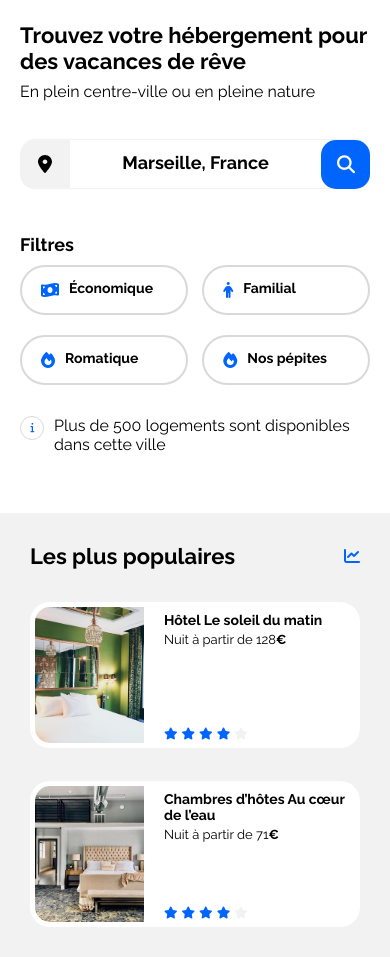
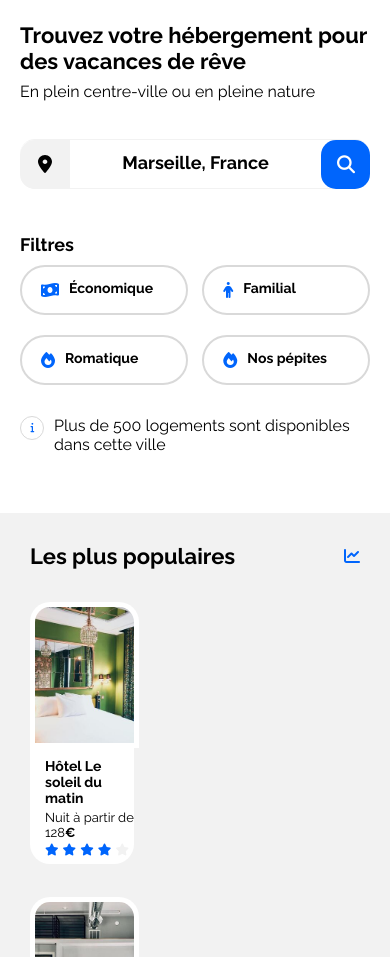
Before and after one commit to Recruiter2/booki, a plain HTML site: page index.html in a window 390 px wide. Shown: the part 123-1080 px from the top of the page. Drawn offline with Linux system fonts and the light colour scheme.

Commit message:
another section up +fix cosmetics

```diff
--- a/css/style.css
+++ b/css/style.css
@@ -585,6 +585,20 @@ article a img {
 /****** Media queries ***********/
 /* Medium devices (tablets, less/equal than 1024px) */
 @media (max-width: 1024px) {
+
+    .filtres {
+
+        display: flex ;
+        flex-direction: column;
+
+    }
+
+    .filtres h2 {
+        margin-top: 4%;
+        margin-bottom: 3%;
+        max-height: 50px;
+    }
+
     .hebergements-and-populaires {
         flex-direction: column;
     }
@@ -604,8 +618,14 @@ article a img {
         justify-content: space-between;
     }
 
-    .populaires-cards .card {
+    .populaires-cards a  {
         width: 30%;
+
+    }
+
+    .populaires-cards a .card {
+
+        flex-direction: column;
     }
 
     .populaires-cards .card-title {
@@ -616,20 +636,31 @@ article a img {
         font-size: 13px;
     }
 
-    .filtres {
-
-        display: flex ;
-        flex-direction: column;
-
+    .populaires-cards img {
+        width: 100%;
+        border-radius: 0px;
+        border-top-left-radius: 20px;
+        border-top-right-radius: 20px;
     }
 
-    .filtres h2 {
-        margin-top: 4%;
-        margin-bottom: 3%;
-        max-height: 50px;
+    .populaires-cards .card-content {
+        width: 105%;
+        padding-left: 15px;
+        display: flex;
+        flex-direction: column;
+        justify-content: space-between;
+        box-sizing: border-box;
+        background-color: white;
+        border-radius:  0px  0px 20px 20px ;
     }
 
+
+
+
+
 }
+
+
 
 /* Small devices (phones, less than 768px) */
 @media (max-width: 767.98px) {
@@ -831,6 +862,18 @@ article a img {
         min-width: 305px;
     }
 
+    /*activiite*/
+
+    .activites {
+        padding: 9%;
+    }
+    .act-cards {
+        flex-direction: column;
+    }
+
+    .card-a {
+        width: 100%;
+    }
 
 
 
```
